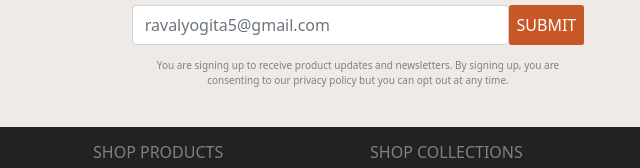
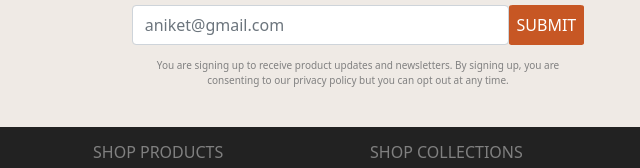
Before and after one commit to aniketshirsath/BellRoy_Fe, a plain HTML site: page index.html in a window 1280 px wide. Shown: the part 2784-2952 px from the top of the page, 282-922 px from the left. Drawn offline with nearby package versions, Linux system fonts and the light colour scheme.

Commit message:
Update index.html

```diff
--- a/index.html
+++ b/index.html
@@ -223,7 +223,7 @@
   <div class="container-fluid f-conten mt-3" style="background-color: #EFEAE5; height: 200px;">
     <h6 class="text p-4">Get exclusive access to new products, deals & surprise treats.</h6>
     <div class="div d-flex justify-content-center ">
-      <input type="text " class="form-control " placeholder="ravalyogita5@gmail.com" style="width: 30%;">
+      <input type="text " class="form-control " placeholder="aniket@gmail.com" style="width: 30%;">
        <button type="button" class="btnn p-2">SUBMIT</button>
       </div>
       <p class="line">You are signing up to receive product updates and newsletters. By signing up, you are <br>
```
